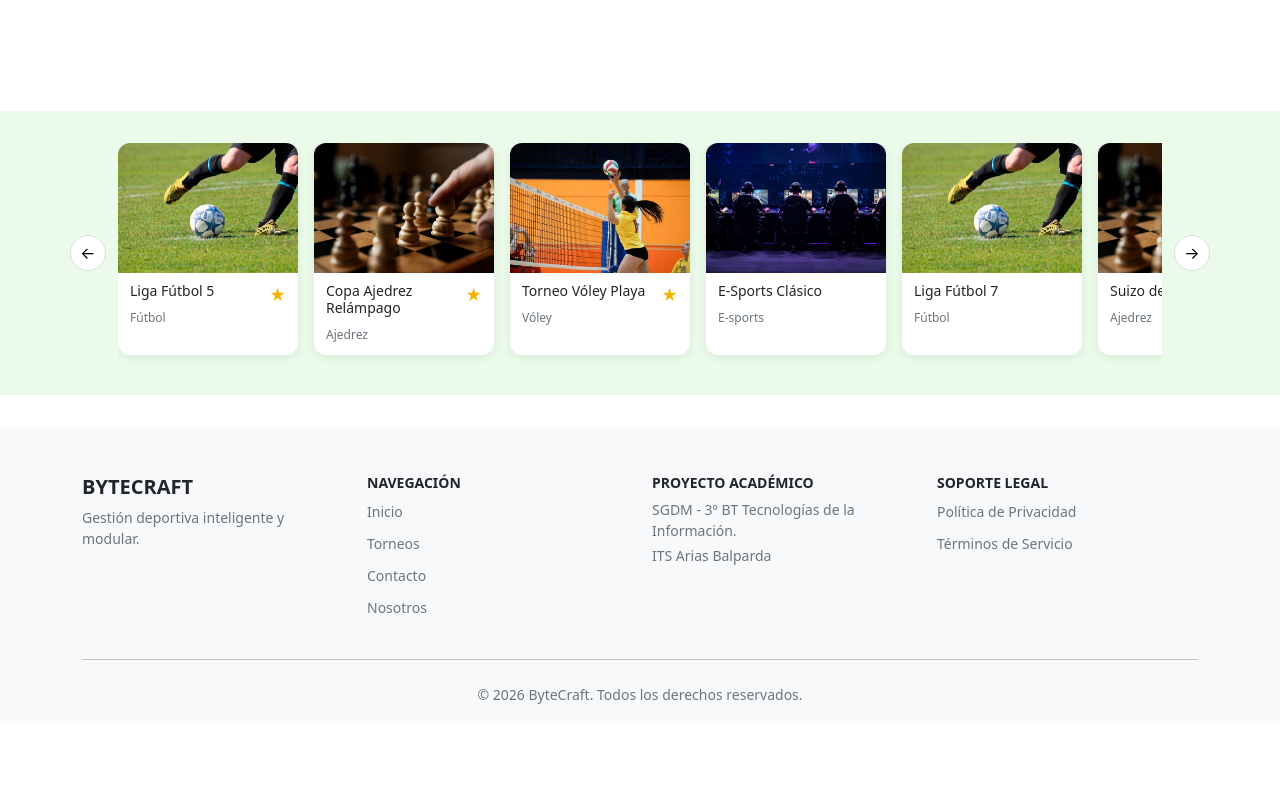
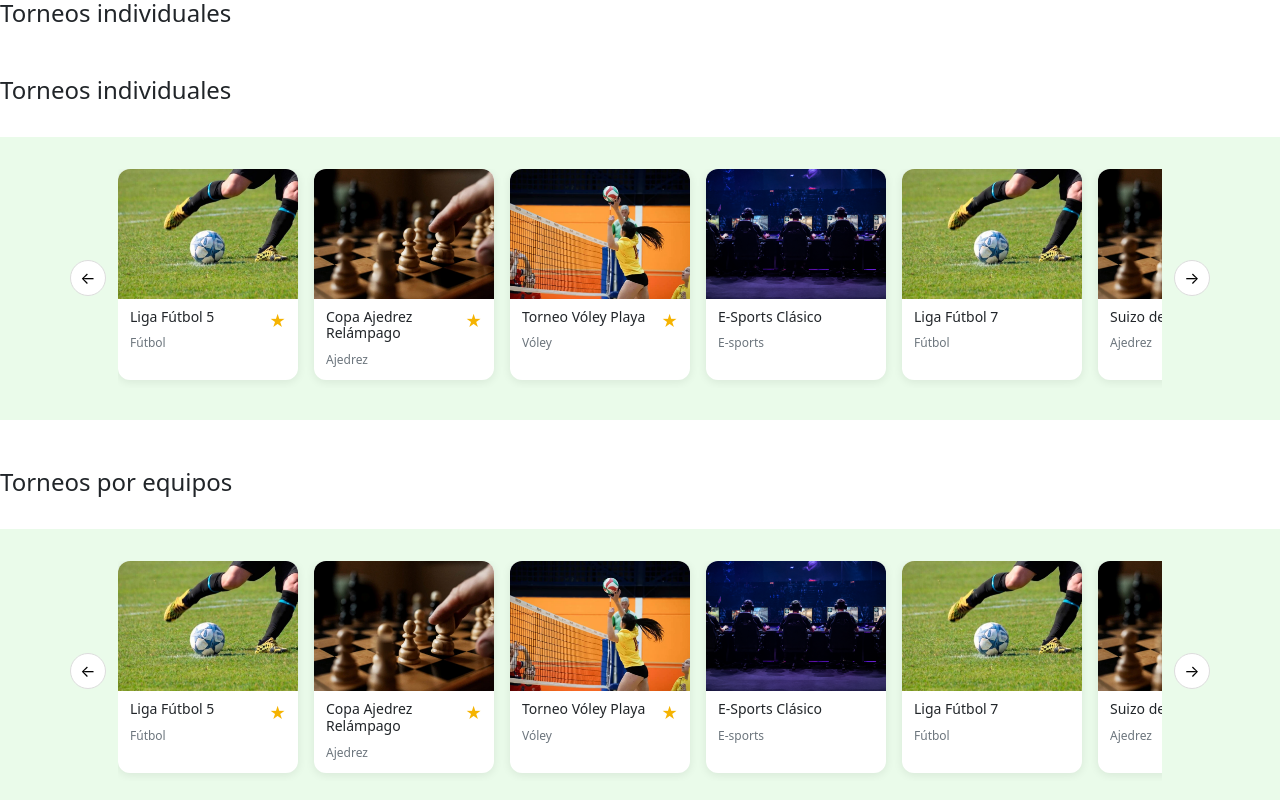
Before and after one commit to MicaelaChans/ByteCraft, a React (Vite) app in the folder TriunfoTotal/: page /tournaments in a window 1280 px wide. Shown: the part 960-1760 px from the top of the page. Before the commit the page ends 1681 px from the top, so only its background shows below. Built offline with nearby package versions, Linux system fonts and the light colour scheme.

Commit message:
arreglos varios

```diff
--- a/TriunfoTotal/src/components/ContactUs.jsx
+++ b/TriunfoTotal/src/components/ContactUs.jsx
@@ -75,11 +75,11 @@ function ContactUs() {
                       className="form-check-label"
                       htmlFor="flexCheckDefault">
                       Doy mi consentimiento a los términos de la{" "}
-                        <Link to="/policies" style={{ color: "white" }}> política de privacidad</Link>
+                        <Link to="/policies" style={{ color: "dark" }}> política de privacidad</Link>
                     </label>
                   </div>
                   <div className="d-flex justify-content-end align-items-end mt-3">
-                    <button className="btn btn-outline-light">Enviar</button>
+                    <button className="btn btn-outline-dark">Enviar</button>
                   </div>
                 </div>
               </div>
--- a/TriunfoTotal/src/components/Tournaments.jsx
+++ b/TriunfoTotal/src/components/Tournaments.jsx
@@ -66,10 +66,20 @@ function Tournaments() {
           </div>
         </section>
 
+        <div className= "Container">
+            <h4 className="mt-5">Torneos individuales</h4>
+            <div className="tournament-carousel-home">
+             <h4 className="mt-5">Torneos individuales</h4>
+            <TournamentCarousel />
+            </div>
+        </div>
+        <div className= "Container">
+            <h4 className="mt-5">Torneos por equipos</h4>
              <div className="tournament-carousel-home">
             <TournamentCarousel />
             </div>
-            </div>
+        </div>
+      </div>
 
       <Footer />
     </>
--- a/TriunfoTotal/src/css/styles.css
+++ b/TriunfoTotal/src/css/styles.css
@@ -383,7 +383,6 @@ body {
 
 /* HOME */
 
-/* HOME */
 
 .main-layout {
   position: relative;
@@ -442,7 +441,7 @@ body {
 }
 
 .tournament-carousel-home {
-  margin-top: 160px;
+  margin-top: 20px;
 }
 
 [data-bs-theme="dark"] .card {
```
